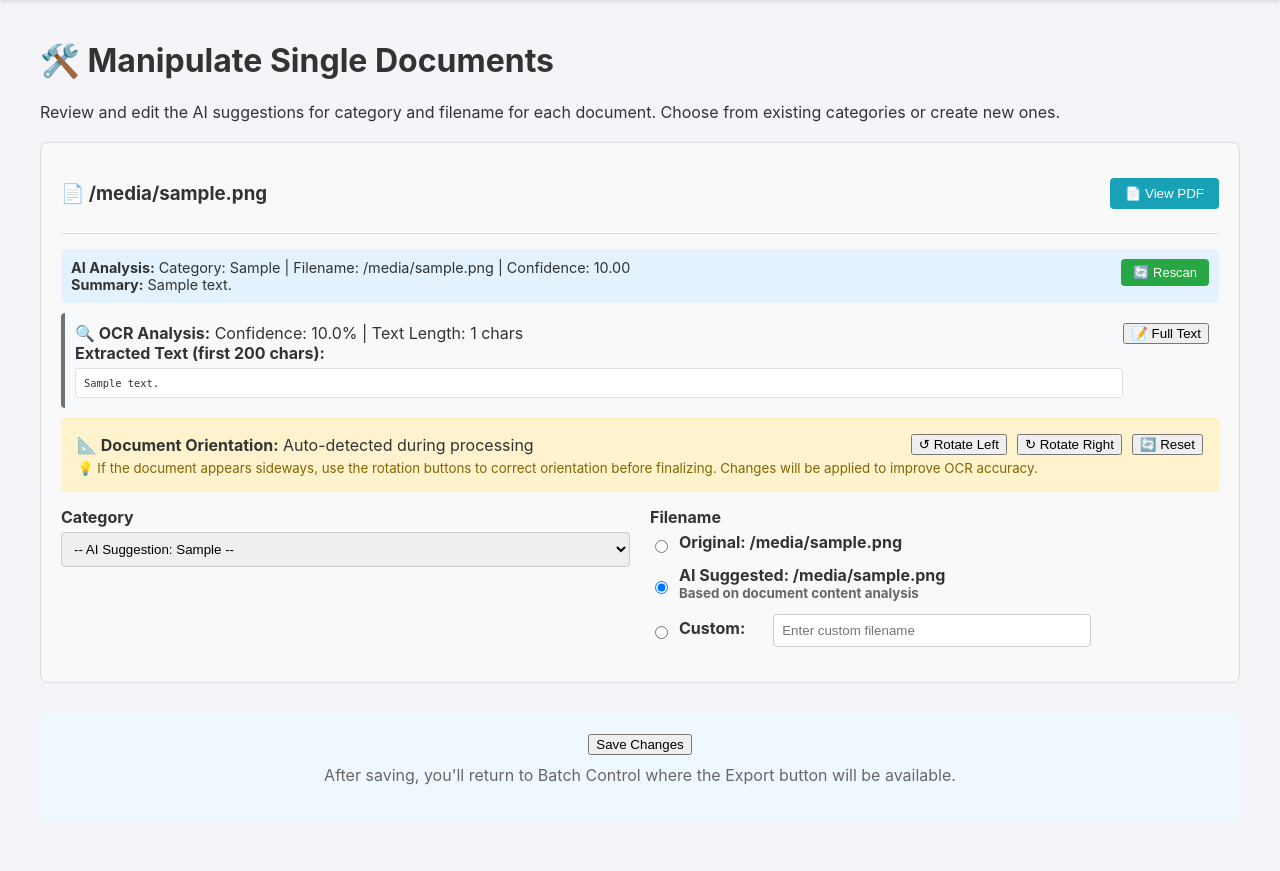
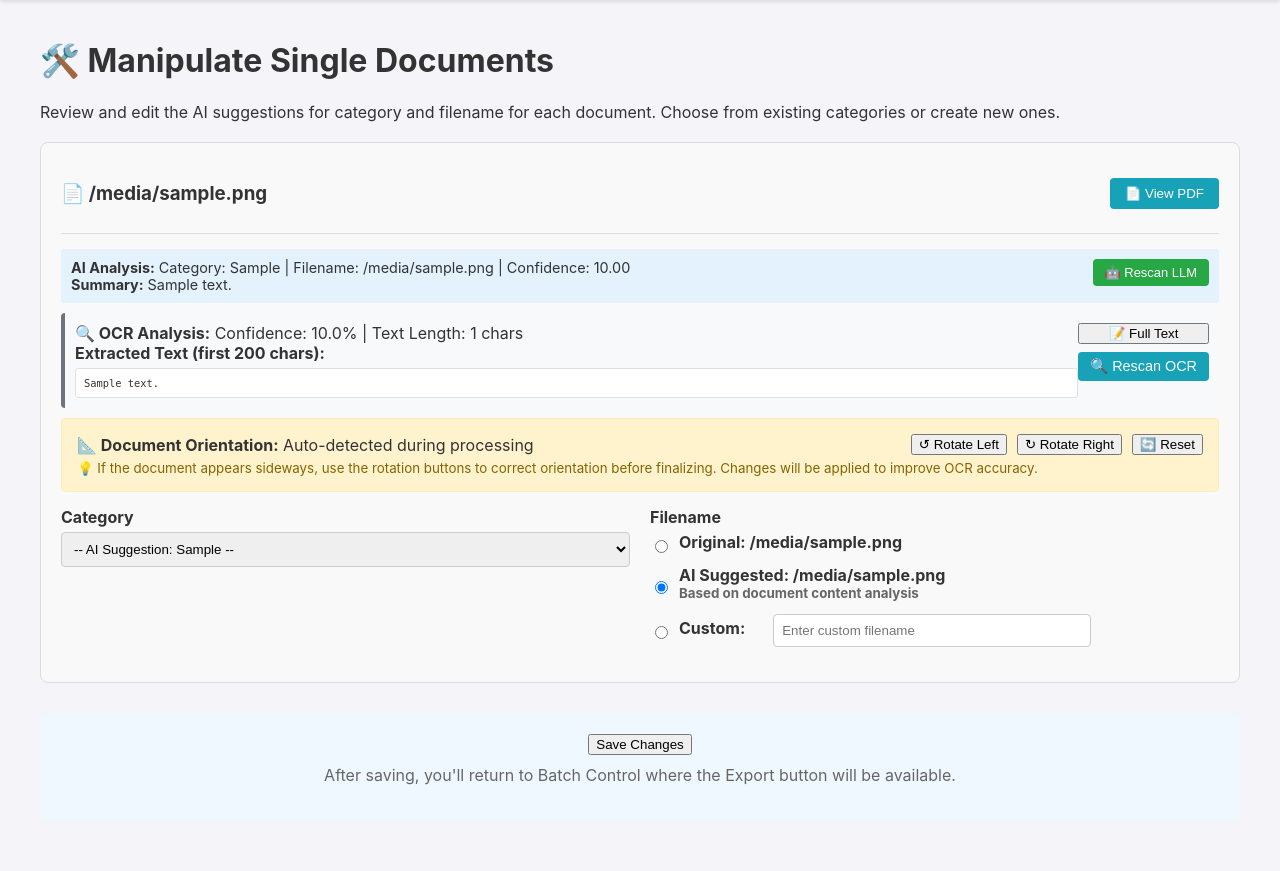
Before and after one commit to TaintedHorizon/Python_Testing_Vibe, a Flask app: template doc_processor/templates/manipulate.html in a window 1280 px wide. Shown: the part 48-919 px from the top of the page. Run offline with Flask 3, Linux system fonts and the light colour scheme; the template is opened without the code that fills it: most values are stand-ins (such as "Sample title", 1, 10 or a date in 2020); parts of the project's set-up code (start-up, migrations or seed data) failed here and were passed over; some libraries are stand-ins or nearby versions.

Commit message:
Add granular rescan controls: separate OCR and LLM rescans
Frontend improvements:
- Replace single 'Rescan' button with 'Rescan LLM' and 'Rescan OCR'
- Color-coded buttons: green for LLM, blue for OCR operations
- Clear tooltips explaining each rescan type
- Improved button layout in OCR feedback section

Backend API enhancements:
- Updated /api/rescan_document to accept rescan_type parameter
- Support for 'llm_only' (re-analyzes existing OCR text)
- Support for 'ocr_and_llm' (re-extracts text + re-analyzes)
- Proper error handling and logging for both types
- Backward compatibility maintained

Use cases:
- OCR rescan: Fix extraction failures, try different processing
- LLM rescan: Improve classification with same text content
- Helps debug AI hallucination vs OCR failure issues

```diff
--- a/doc_processor/app.py
+++ b/doc_processor/app.py
@@ -2554,15 +2554,20 @@ def rotate_document_api(doc_id):
 @app.route("/api/rescan_document/<int:doc_id>", methods=['POST'])
 def rescan_document_api(doc_id):
     """
-    API endpoint to rescan a single document for improved AI analysis.
+    API endpoint to rescan a single document for improved analysis.
+    Supports both OCR-only and LLM-only rescans based on request payload.
     """
     try:
+        # Parse request data
+        data = request.get_json() or {}
+        rescan_type = data.get('rescan_type', 'llm_only')  # Default to LLM only for backward compatibility
+
         conn = get_db_connection()
         cursor = conn.cursor()
 
         # Get document details
         cursor.execute("""
-            SELECT original_filename, ocr_text, page_count, file_size_bytes
+            SELECT original_filename, original_pdf_path, ocr_text, page_count, file_size_bytes
             FROM single_documents
             WHERE id = ?
         """, (doc_id,))
@@ -2571,18 +2576,55 @@ def rescan_document_api(doc_id):
         if not result:
             return jsonify({"success": False, "error": "Document not found"})
 
-        filename, ocr_text, page_count, file_size_bytes = result
+        filename, pdf_path, ocr_text, page_count, file_size_bytes = result
+
+        if rescan_type == 'ocr_and_llm':
+            # Re-run OCR processing
+            import logging
+            logging.info(f"🔍 OCR Rescan requested for document {filename}")
+
+            if not pdf_path or not os.path.exists(pdf_path):
+                return jsonify({"success": False, "error": "Original PDF file not found"})
+
+            # Re-create searchable PDF with OCR
+            from .processing import create_searchable_pdf
+            searchable_pdf_path = pdf_path.replace('.pdf', '_searchable.pdf')
+
+            try:
+                ocr_text, ocr_confidence, status = create_searchable_pdf(
+                    doc_id, pdf_path, searchable_pdf_path
+                )
+
+                if status != "success (cached)":  # Only update if actually re-processed
+                    # Update OCR results in database
+                    cursor.execute("""
+                        UPDATE single_documents SET
+                            ocr_text = ?,
+                            ocr_confidence_avg = ?,
+                            searchable_pdf_path = ?
+                        WHERE id = ?
+                    """, (ocr_text, ocr_confidence, searchable_pdf_path, doc_id))
+
+                    logging.info(f"✅ OCR rescan completed for {filename} - Confidence: {ocr_confidence:.1f}%")
+
+            except Exception as ocr_error:
+                logging.error(f"OCR rescan failed for {filename}: {ocr_error}")
+                return jsonify({"success": False, "error": f"OCR processing failed: {str(ocr_error)}"})
+
+        # Get current OCR text (either existing or newly scanned)
+        cursor.execute("SELECT ocr_text FROM single_documents WHERE id = ?", (doc_id,))
+        current_ocr_text = cursor.fetchone()[0]
 
         # Convert file size back to MB
         file_size_mb = file_size_bytes / (1024 * 1024) if file_size_bytes else 0
 
-        # Get new AI suggestions
+        # Get new AI suggestions (always run this for both rescan types)
         from .processing import _get_ai_suggestions_for_document
         ai_category, ai_filename, ai_confidence, ai_summary = _get_ai_suggestions_for_document(
-            ocr_text or "", filename, page_count or 1, file_size_mb
+            current_ocr_text or "", filename, page_count or 1, file_size_mb
         )
 
-        # Update the database
+        # Update the AI analysis in database
         cursor.execute("""
             UPDATE single_documents SET
                 ai_suggested_category = ?,
@@ -2597,10 +2639,12 @@ def rescan_document_api(doc_id):
 
         # Log the rescan
         import logging
-        logging.info(f"Document {filename} rescanned - Category: {ai_category}, Filename: {ai_filename}, Confidence: {ai_confidence:.2f}")
+        rescan_desc = "OCR + LLM" if rescan_type == 'ocr_and_llm' else "LLM only"
+        logging.info(f"📝 {rescan_desc} rescan completed for {filename} - Category: {ai_category}, Filename: {ai_filename}, Confidence: {ai_confidence:.2f}")
 
         return jsonify({
             "success": True,
+            "rescan_type": rescan_type,
             "document": {
                 "category": ai_category,
                 "filename": ai_filename,
--- a/doc_processor/templates/manipulate.html
+++ b/doc_processor/templates/manipulate.html
@@ -67,7 +67,7 @@
         border-radius: 4px;
         cursor: pointer;
     }
-    .btn-rescan {
+    .btn-rescan-llm {
         background: #28a745;
         color: white;
         border: none;
@@ -77,10 +77,27 @@
         font-size: 0.9em;
         white-space: nowrap;
     }
-    .btn-rescan:hover {
+    .btn-rescan-llm:hover {
         background: #218838;
     }
-    .btn-rescan:disabled {
+    .btn-rescan-llm:disabled {
+        background: #6c757d;
+        cursor: not-allowed;
+    }
+    .btn-rescan-ocr {
+        background: #17a2b8;
+        color: white;
+        border: none;
+        padding: 6px 12px;
+        border-radius: 4px;
+        cursor: pointer;
+        font-size: 0.9em;
+        white-space: nowrap;
+    }
+    .btn-rescan-ocr:hover {
+        background: #138496;
+    }
+    .btn-rescan-ocr:disabled {
         background: #6c757d;
         cursor: not-allowed;
     }
@@ -121,9 +138,9 @@
                     <br><strong>Summary:</strong> {{ doc.ai_summary }}
                     {% endif %}
                 </div>
-                <button type="button" class="btn-rescan" data-doc-id="{{ doc.id }}"
-                        title="Re-analyze this document with AI">
-                    🔄 Rescan
+                <button type="button" class="btn-rescan-llm" data-doc-id="{{ doc.id }}"
+                        title="Re-analyze this document with AI (keeps existing OCR text)">
+                    🤖 Rescan LLM
                 </button>
             </div>
         </div>
@@ -145,10 +162,16 @@
                         <br><small style="color: #6c757d;">This may indicate OCR failure, blank document, or image-only content</small>
                     {% endif %}
                 </div>
-                <button type="button" class="btn btn-sm btn-outline-secondary" onclick="toggleOcrText({{ doc.id }})"
-                        title="Show/hide full OCR text">
-                    📝 Full Text
-                </button>
+                <div style="display: flex; flex-direction: column; gap: 8px;">
+                    <button type="button" class="btn btn-sm btn-outline-secondary" onclick="toggleOcrText({{ doc.id }})"
+                            title="Show/hide full OCR text">
+                        📝 Full Text
+                    </button>
+                    <button type="button" class="btn-rescan-ocr" data-doc-id="{{ doc.id }}"
+                            title="Re-extract text from PDF using OCR (rebuilds searchable PDF)">
+                        🔍 Rescan OCR
+                    </button>
+                </div>
             </div>
 
             <!-- Full OCR Text (collapsible) -->
@@ -274,22 +297,25 @@ document.addEventListener('DOMContentLoaded', function() {
         });
     });
 
-    // Rescan button handlers
-    document.querySelectorAll('.btn-rescan').forEach(btn => {
+    // LLM Rescan button handlers
+    document.querySelectorAll('.btn-rescan-llm').forEach(btn => {
         btn.addEventListener('click', function() {
             const docId = this.getAttribute('data-doc-id');
             const button = this;
 
             // Disable button and show loading state
             button.disabled = true;
-            button.innerHTML = '⏳ Rescanning...';
+            button.innerHTML = '⏳ Rescanning LLM...';
 
-            // Make API call to rescan document
+            // Make API call to rescan LLM analysis only
             fetch(`/api/rescan_document/${docId}`, {
                 method: 'POST',
                 headers: {
                     'Content-Type': 'application/json',
-                }
+                },
+                body: JSON.stringify({
+                    rescan_type: 'llm_only'
+                })
             })
             .then(response => response.json())
             .then(data => {
@@ -297,16 +323,56 @@ document.addEventListener('DOMContentLoaded', function() {
                     // Reload the page to show updated results
                     window.location.reload();
                 } else {
-                    alert(`Rescan failed: ${data.error || 'Unknown error'}`);
+                    alert(`LLM rescan failed: ${data.error || 'Unknown error'}`);
                     button.disabled = false;
-                    button.innerHTML = '🔄 Rescan';
+                    button.innerHTML = '🤖 Rescan LLM';
                 }
             })
             .catch(error => {
-                console.error('Rescan error:', error);
-                alert('Failed to rescan document. Please try again.');
+                console.error('LLM rescan error:', error);
+                alert('Failed to rescan LLM analysis. Please try again.');
                 button.disabled = false;
-                button.innerHTML = '🔄 Rescan';
+                button.innerHTML = '🤖 Rescan LLM';
+            });
+        });
+    });
+
+    // OCR Rescan button handlers
+    document.querySelectorAll('.btn-rescan-ocr').forEach(btn => {
+        btn.addEventListener('click', function() {
+            const docId = this.getAttribute('data-doc-id');
+            const button = this;
+
+            // Disable button and show loading state
+            button.disabled = true;
+            button.innerHTML = '⏳ Rescanning OCR...';
+
+            // Make API call to rescan OCR (which will also trigger LLM re-analysis)
+            fetch(`/api/rescan_document/${docId}`, {
+                method: 'POST',
+                headers: {
+                    'Content-Type': 'application/json',
+                },
+                body: JSON.stringify({
+                    rescan_type: 'ocr_and_llm'
+                })
+            })
+            .then(response => response.json())
+            .then(data => {
+                if (data.success) {
+                    // Reload the page to show updated results
+                    window.location.reload();
+                } else {
+                    alert(`OCR rescan failed: ${data.error || 'Unknown error'}`);
+                    button.disabled = false;
+                    button.innerHTML = '� Rescan OCR';
+                }
+            })
+            .catch(error => {
+                console.error('OCR rescan error:', error);
+                alert('Failed to rescan OCR. Please try again.');
+                button.disabled = false;
+                button.innerHTML = '� Rescan OCR';
             });
         });
     });
```
Also changed, not shown: doc_processor/dev_tools/investigate_ocr_anomalies.py (added, +134 -0 lines).
